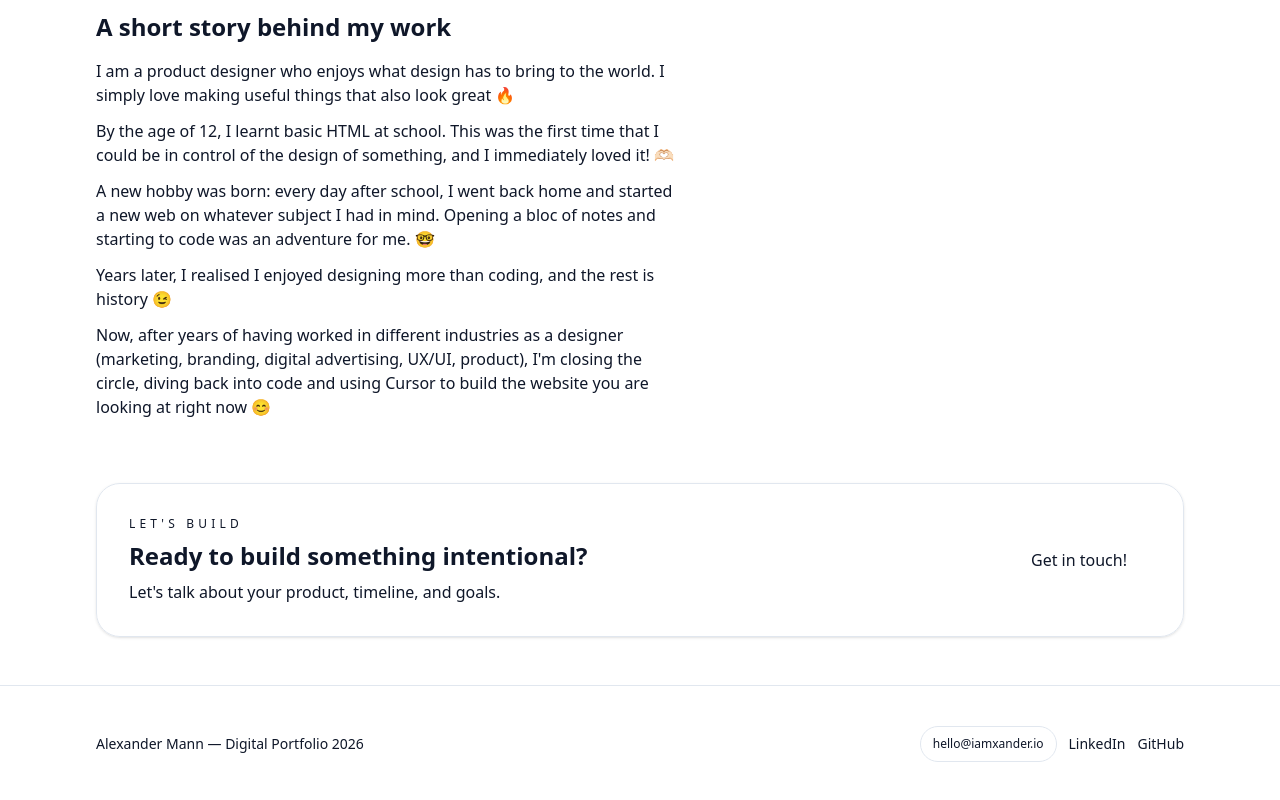
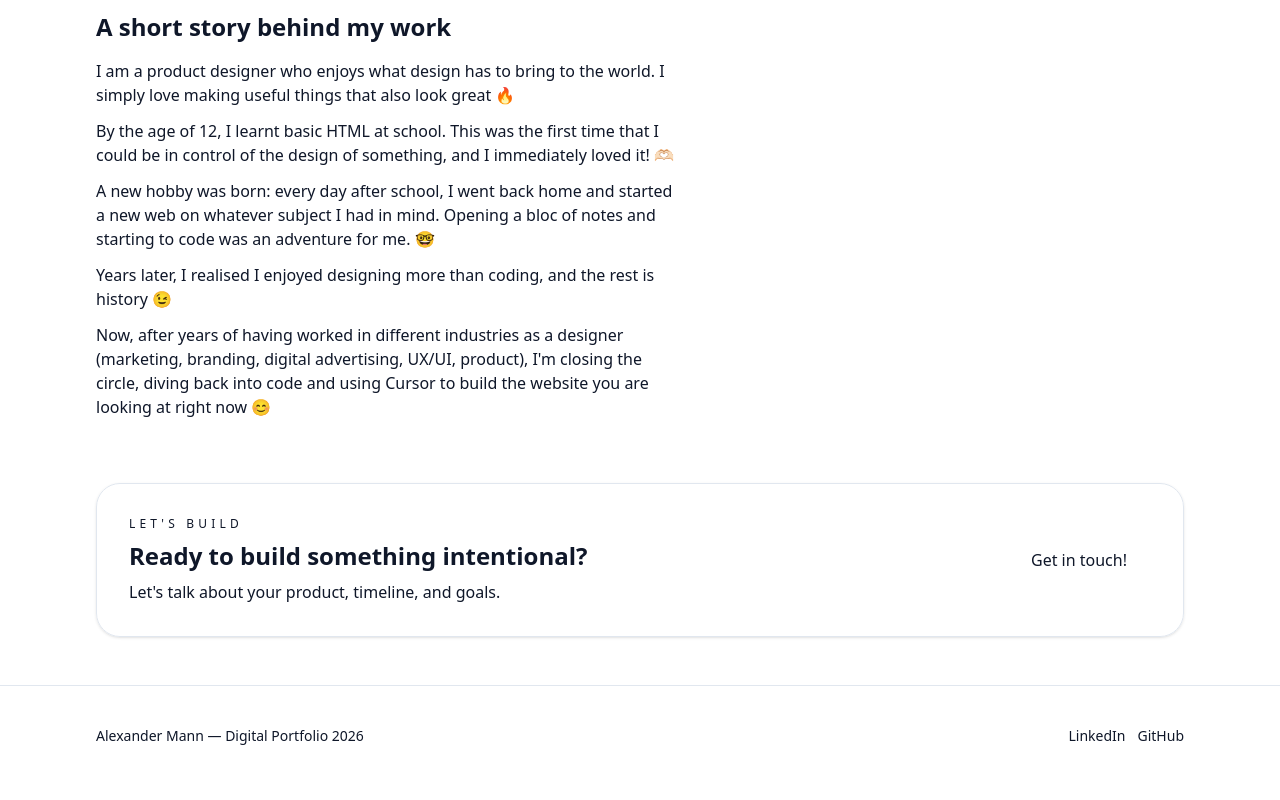
Before and after one commit to alex-mann-23/portfolio-xander, a Next.js app in the folder next-app/: page / in a window 1280 px wide. Shown: the part 1592-2392 px from the top of the page. Built offline with nearby package versions, Linux system fonts and the light colour scheme.

Commit message:
update button

```diff
--- a/next-app/src/app/layout.tsx
+++ b/next-app/src/app/layout.tsx
@@ -44,9 +44,6 @@ export default function RootLayout({
               <p>Alexander Mann — Digital Portfolio 2026</p>
               </div>
               <div className="flex flex-wrap items-center gap-3">
-                <Button variant="outline" size="sm" asChild>
-                  <a href={`mailto:${site.links.email}`}>{site.links.email}</a>
-                </Button>
                 {site.links.socials.map((social) => (
                   <Link
                     key={social.label}
```
